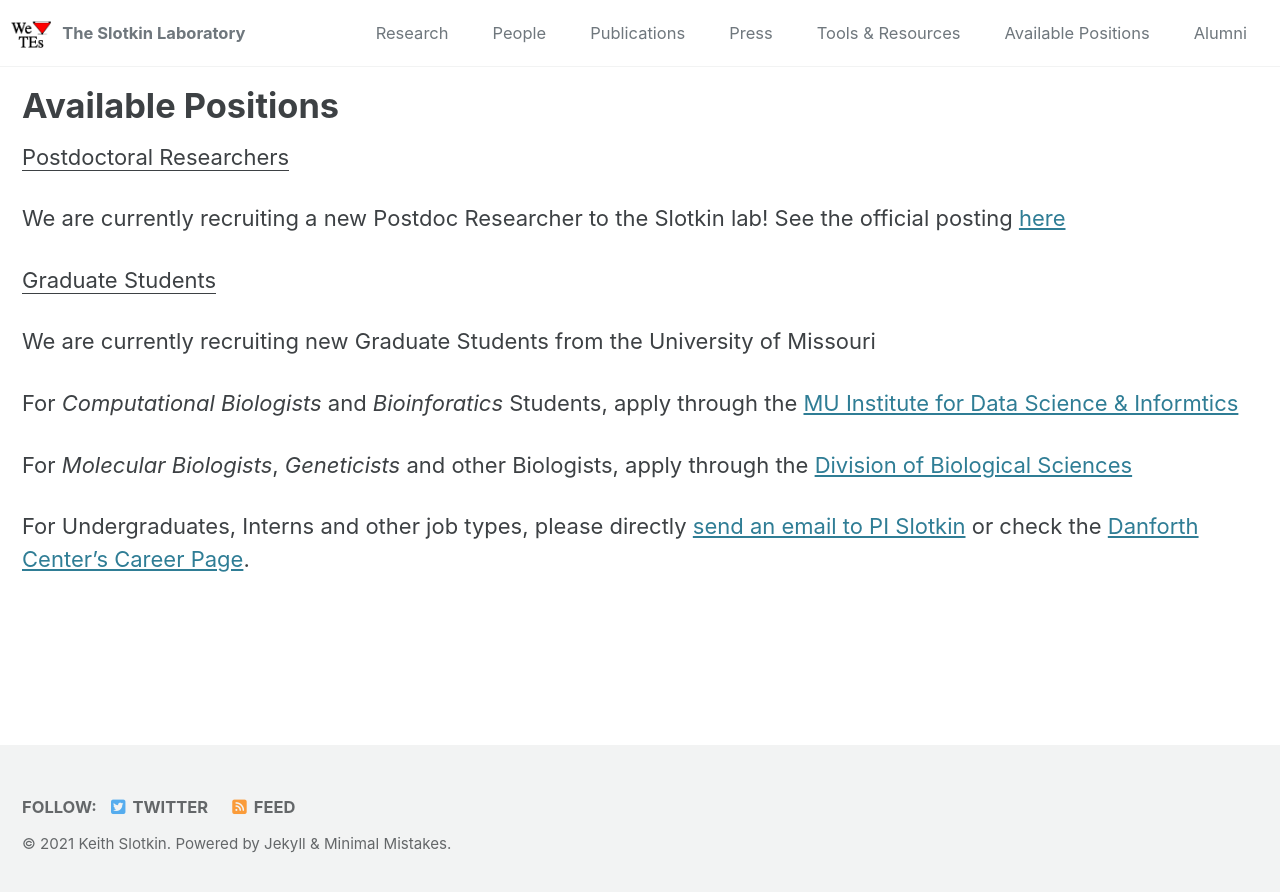
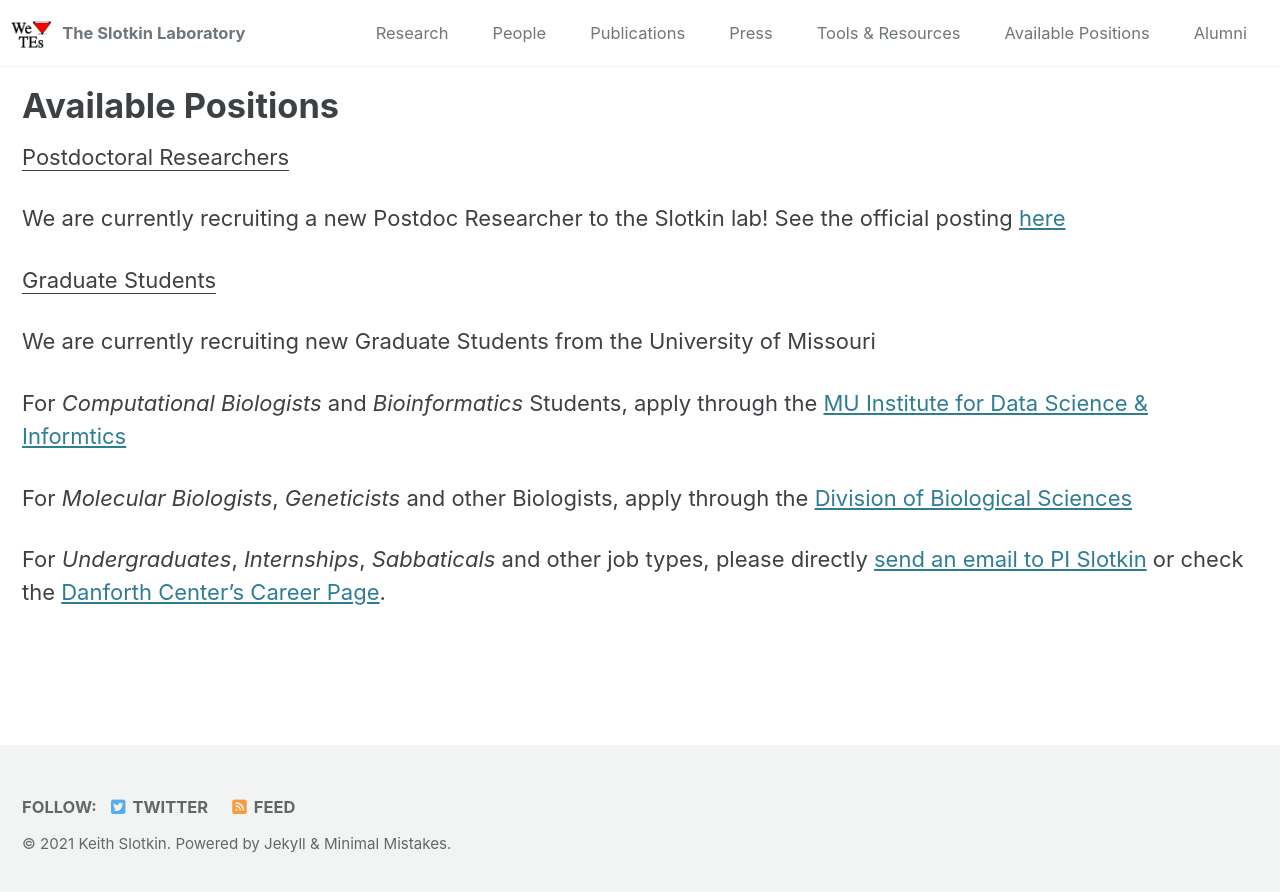
Before and after one commit to SlotkinLab/slotkinlab.github.io, a Jekyll site: the page built from _pages/positions.md, in a window 1280 px wide. Shown: the top 892 px of the page. Built offline with Jekyll 4.4.1, drawn with Linux system fonts in a browser that asks for light colours; cached includes are drawn as plain includes; nearby versions of some CDN libraries.

Commit message:
Update positions.md

```diff
--- a/_pages/positions.md
+++ b/_pages/positions.md
@@ -14,8 +14,8 @@ We are currently recruiting a new Postdoc Researcher to the Slotkin lab! See the
 
 We are currently recruiting new Graduate Students from the University of Missouri
 
-For <i>Computational Biologists</i> and <i>Bioinforatics</i> Students, apply through the [MU Institute for Data Science & Informtics](https://muidsi.missouri.edu)
+For <i>Computational Biologists</i> and <i>Bioinformatics</i> Students, apply through the [MU Institute for Data Science & Informtics](https://muidsi.missouri.edu)
 
 For <i>Molecular Biologists</i>, <i>Geneticists</i> and other Biologists, apply through the [Division of Biological Sciences](https://biology.missouri.edu/index.php/grad-program)
 
-For Undergraduates, Interns and other job types, please directly [send an email to PI Slotkin](mailto:kslotkin@danforthcenter.org) or check the [Danforth Center's Career Page](https://www.danforthcenter.org/careers/).
+For <i>Undergraduates</i>, <i>Internships</i>, <i>Sabbaticals</i> and other job types, please directly [send an email to PI Slotkin](mailto:kslotkin@danforthcenter.org) or check the [Danforth Center's Career Page](https://www.danforthcenter.org/careers/).
```
